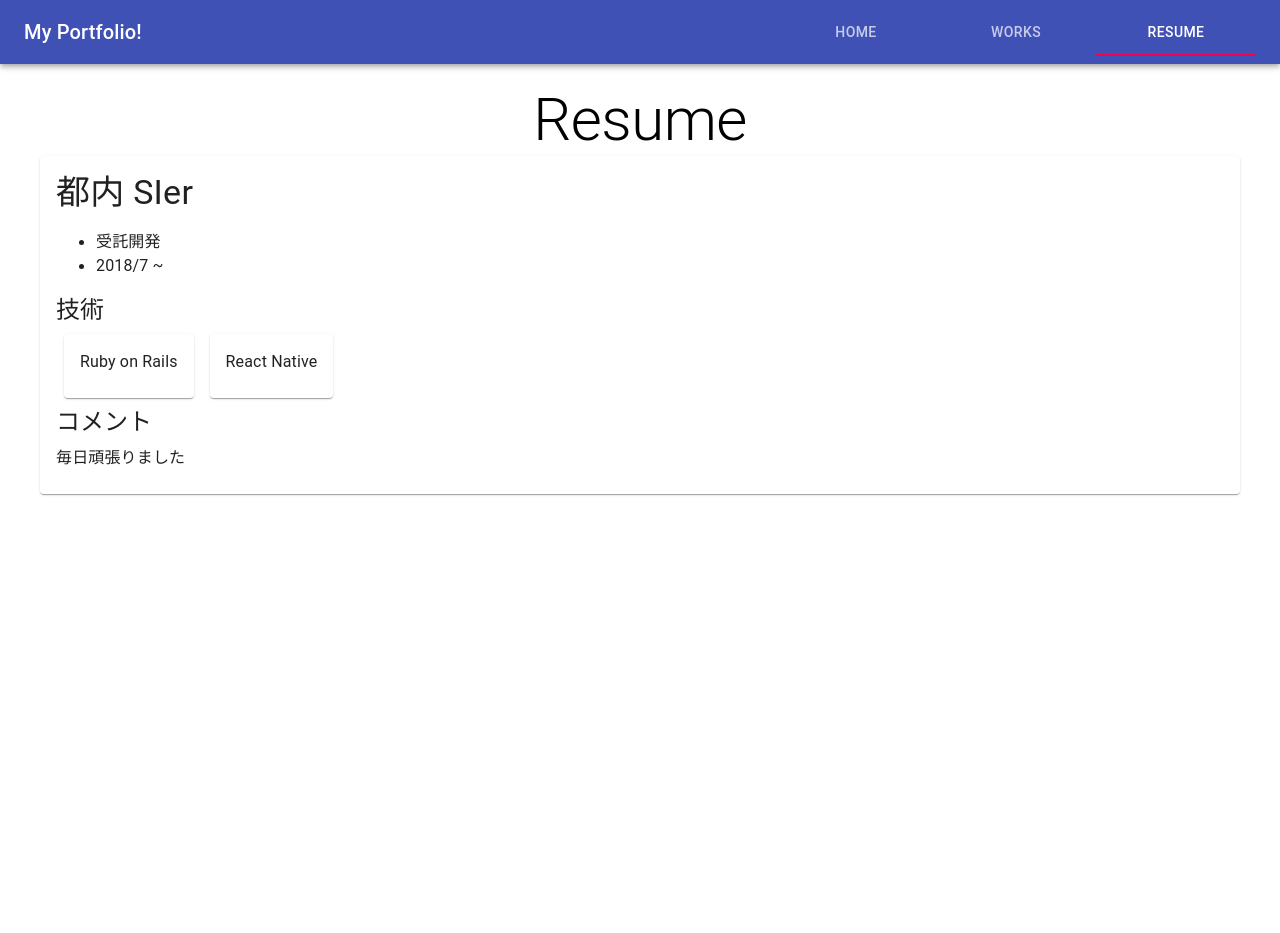
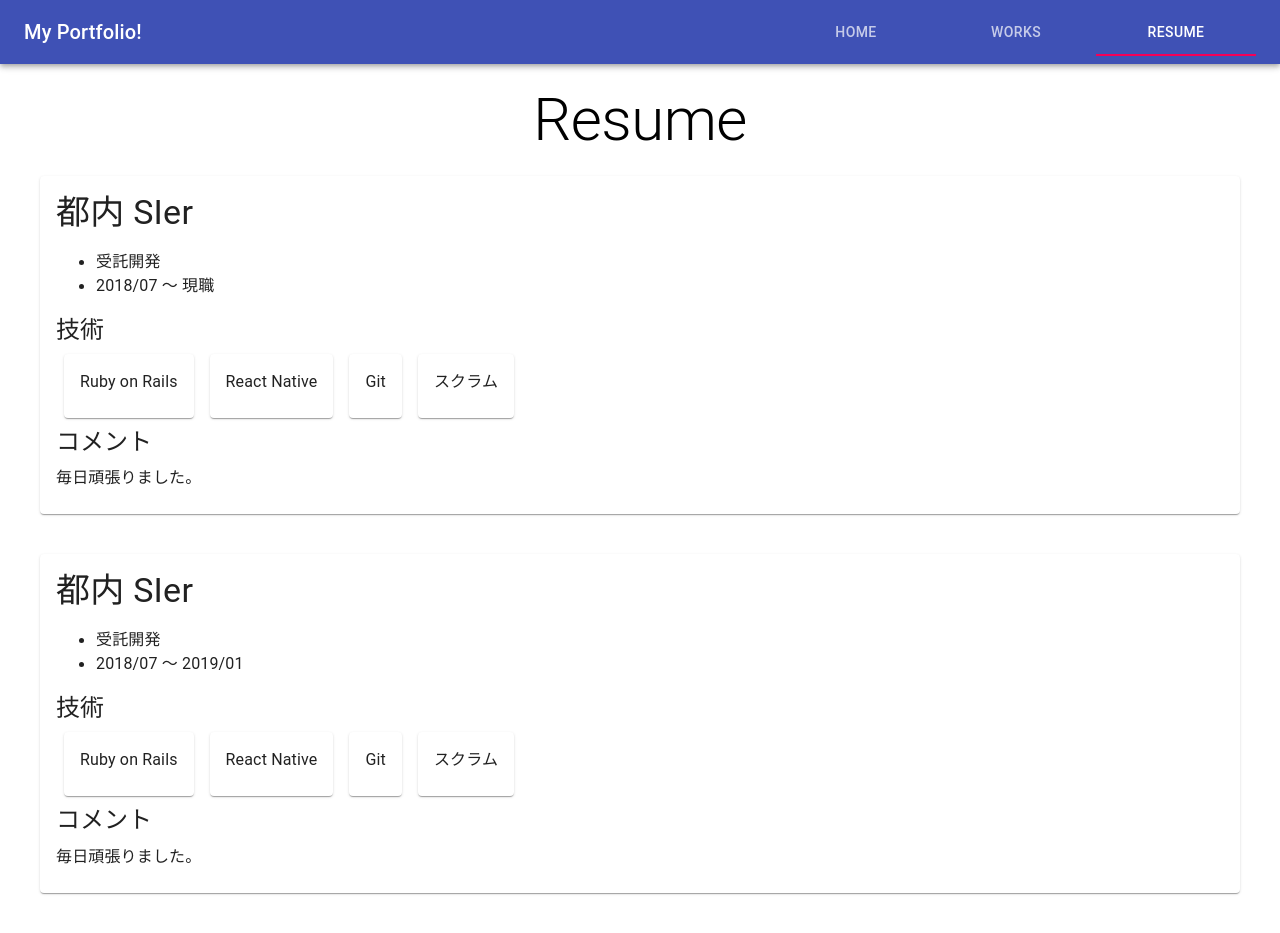
Before and after one commit to iteduki/react-portfolio, a React (Create React App) app: page / in a window 1280 px wide. Both pictures are taken after a click on the tab "RESUME". Before the commit the page ends 800 px from the top, so only its background shows below. Built offline with nearby package versions, Linux system fonts and the light colour scheme.

Commit message:
Card部分をファイルから読み取れるようにした

```diff
--- a/src/pages/Resume.tsx
+++ b/src/pages/Resume.tsx
@@ -1,6 +1,17 @@
 import React from "react"
 import { Box, Typography, Card, CardContent } from "@material-ui/core"
 import { makeStyles } from "@material-ui/styles"
+import contents from "./ResumeComponent/contents.json"
+import dayjs from "dayjs"
+
+type Resume = {
+  company: String
+  industry: String
+  startAt: String
+  endAt?: String
+  skills: Array<String>
+  comment: String
+}
 
 const useStyles = makeStyles({
   resume: {
@@ -11,7 +22,8 @@ const useStyles = makeStyles({
   },
   card: {
     width: "100%",
-    maxWidth: 1200
+    maxWidth: 1200,
+    margin: 20
   },
   skillCard: { margin: 8 }
 })
@@ -21,36 +33,45 @@ export default function Resume() {
   return (
     <Box className={classes.resume}>
       <Typography variant="h2">Resume</Typography>
+      {contents.map((item: Resume) => {
+        return (
           <Card className={classes.card}>
             <CardContent>
-          <Typography variant="h4">都内 SIer</Typography>
+              <Typography variant="h4">{item.company}</Typography>
               <ul>
                 <li>
-              <Typography variant="body1">受託開発</Typography>
+                  <Typography variant="body1">{item.industry}</Typography>
                 </li>
                 <li>
-              <Typography variant="body1">2018/7 ~</Typography>
+                  <Typography variant="body1">{`${dayjs(
+                    item.startAt as string
+                  ).format("YYYY/MM")} 〜 ${
+                    item.endAt
+                      ? dayjs(item.endAt as string).format("YYYY/MM")
+                      : "現職"
+                  }`}</Typography>
                 </li>
               </ul>
               <Typography variant="h5">技術</Typography>
               <Box style={{ display: "flex" }}>
+                {item.skills.map((skill: String) => {
+                  return (
                     <Card className={classes.skillCard}>
                       <CardContent>
-                <Typography variant="body1">Ruby on Rails</Typography>
+                        <Typography variant="body1">{skill}</Typography>
                       </CardContent>
                     </Card>
-            <Card className={classes.skillCard}>
-              <CardContent>
-                <Typography variant="body1">React Native</Typography>
-              </CardContent>
-            </Card>
+                  )
+                })}
               </Box>
               <Typography variant="h5" gutterBottom>
                 コメント
               </Typography>
-          <Typography variant="body1">毎日頑張りました</Typography>
+              <Typography variant="body1">{item.comment}</Typography>
             </CardContent>
           </Card>
+        )
+      })}
     </Box>
   )
 }
--- /dev/null
+++ b/src/pages/ResumeComponent/contents.json
@@ -0,0 +1,17 @@
+[
+  {
+    "company": "都内 SIer",
+    "industry": "受託開発",
+    "startAt": "2018-07-01",
+    "skills": ["Ruby on Rails", "React Native", "Git", "スクラム"],
+    "comment": "毎日頑張りました。"
+  },
+  {
+    "company": "都内 SIer",
+    "industry": "受託開発",
+    "startAt": "2018-07-01",
+    "endAt": "2019-01-01",
+    "skills": ["Ruby on Rails", "React Native", "Git", "スクラム"],
+    "comment": "毎日頑張りました。"
+  }
+]
```
Lines whose indentation alone changed are shown as unchanged.
